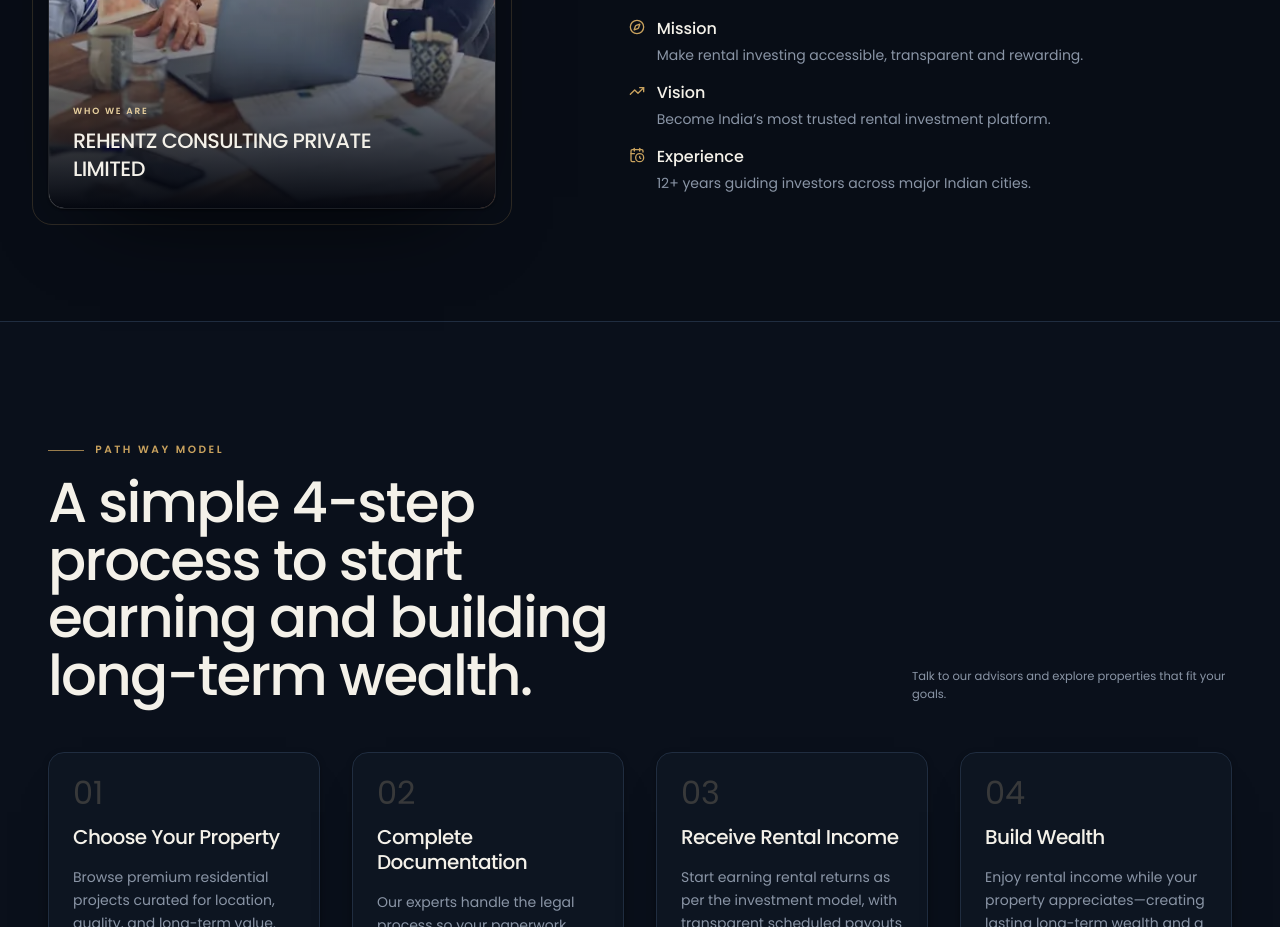
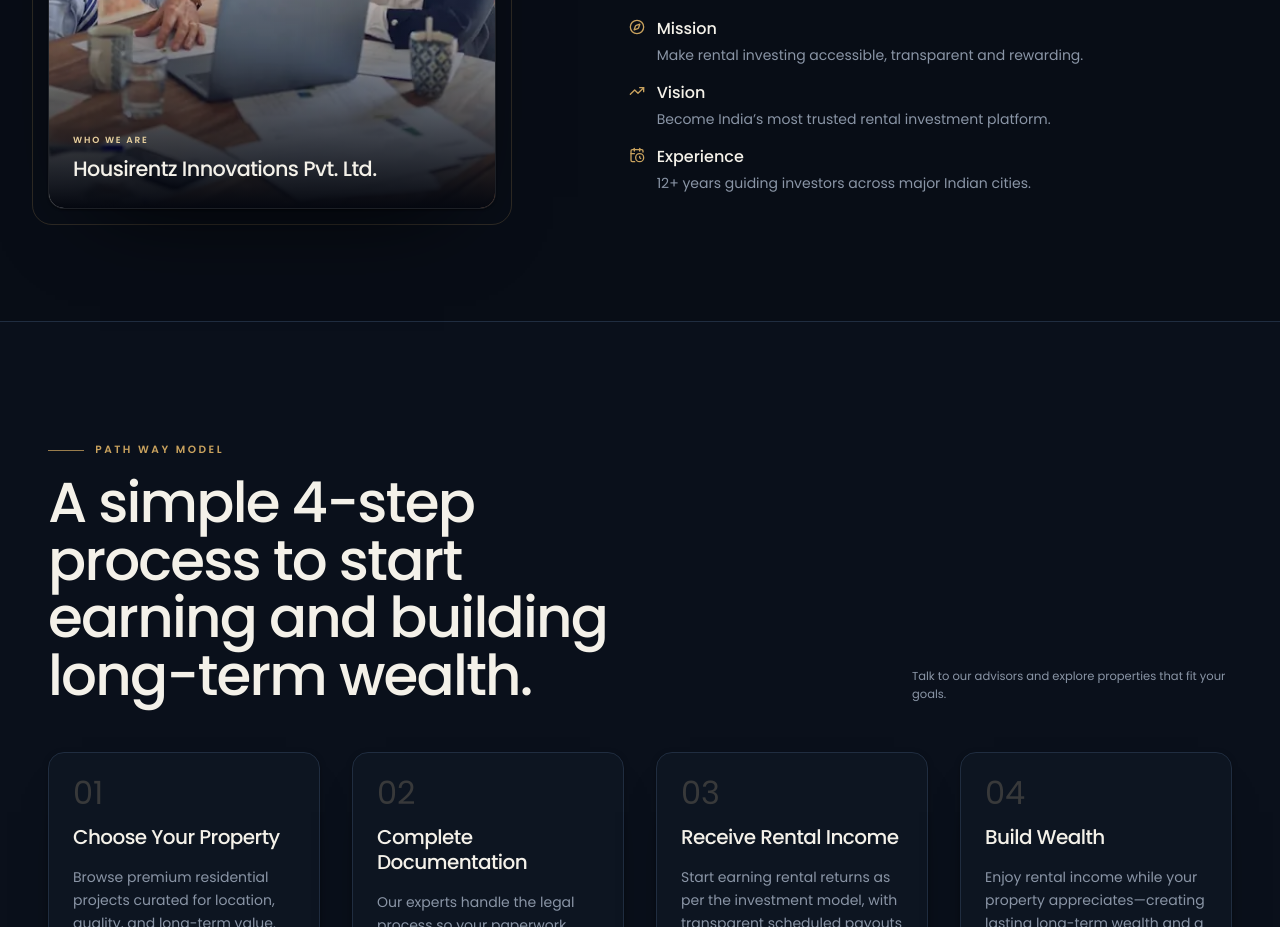
Before and after one commit to abdullahalhassan1800-glitch/innovations-rental-solutions, a Next.js app: page / in a window 1280 px wide. Shown: the part 1960-2887 px from the top of the page. Built offline with nearby package versions, Linux system fonts and the light colour scheme; no server answers; the database is empty.

Commit message:
Full content clone from Rentofree - homepage, about, how-it-works, benefits, properties, why-housirentz, FAQ, blog with 12 articles, contact, privacy policy - Housirentz branding kept

```diff
--- a/app/(public)/page.tsx
+++ b/app/(public)/page.tsx
@@ -250,7 +250,7 @@ export default async function HomePage() {
             <div className="absolute inset-x-0 bottom-0 p-6">
               <p className="text-[0.56rem] font-semibold uppercase tracking-[0.2em] text-brass-soft">Who We Are</p>
               <h3 className="mt-2 max-w-xs font-display text-[1.3rem] leading-snug text-paper">
-                REHENTZ CONSULTING PRIVATE LIMITED
+                Housirentz Innovations Pvt. Ltd.
               </h3>
             </div>
           </div>
```
